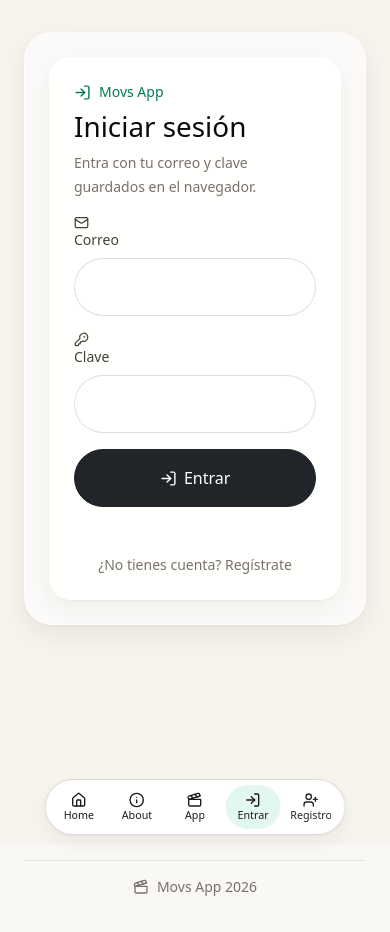
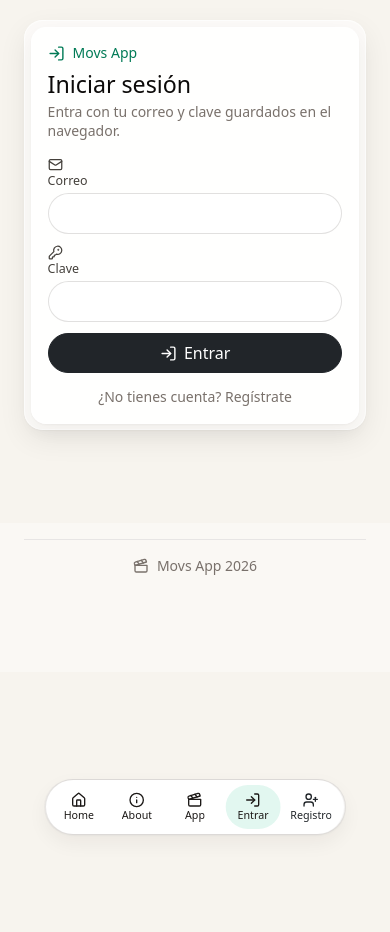
Before and after one commit to brigitterodriguezp/movs-app, a Vue app: page /signin in a window 390 px wide. Shown: the top 932 px of the page. After the commit the page ends 844 px from the top, so only its background shows below. Built offline with nearby package versions, Linux system fonts and the light colour scheme.

Commit message:
Ignore vscode settings and tune mobile auth

```diff
--- a/src/assets/main.css
+++ b/src/assets/main.css
@@ -327,8 +327,65 @@
   }
 
   .auth-shell {
-    padding-top: 2rem !important;
-    padding-bottom: 8rem !important;
+    min-height: auto !important;
+    align-items: flex-start !important;
+    padding-top: 1.25rem !important;
+    padding-bottom: 5.8rem !important;
+  }
+
+  .auth-panel {
+    max-width: 23.5rem;
+    border-radius: 1.15rem !important;
+    padding: 0.35rem !important;
+  }
+
+  .auth-shell .ios-surface {
+    gap: 1rem !important;
+    border-radius: 0.95rem !important;
+    padding: 1rem !important;
+  }
+
+  .auth-shell h1 {
+    margin-bottom: 0.35rem !important;
+    font-size: 1.45rem !important;
+    line-height: 1.15;
+  }
+
+  .auth-shell p {
+    line-height: 1.35;
+  }
+
+  .auth-shell .form-label {
+    margin-bottom: 0.25rem;
+    font-size: 0.78rem;
+  }
+
+  .auth-shell .form-control {
+    min-height: 2.55rem;
+    padding: 0.45rem 0.9rem !important;
+    font-size: 16px;
+  }
+
+  .auth-shell form {
+    gap: 0.65rem !important;
+  }
+
+  .auth-shell .btn {
+    min-height: 2.55rem;
+    padding-top: 0.45rem !important;
+    padding-bottom: 0.45rem !important;
+  }
+
+  .auth-shell .rounded-4 {
+    padding: 0.65rem 0.85rem !important;
+  }
+
+  .auth-shell .mt-5 {
+    margin-top: 0.9rem !important;
+  }
+
+  .auth-shell .gap-8 {
+    gap: 0.85rem !important;
   }
 
   .site-footer {
```
Also changed, not shown: 1 other file (tests, documents, lock files or other folders).
